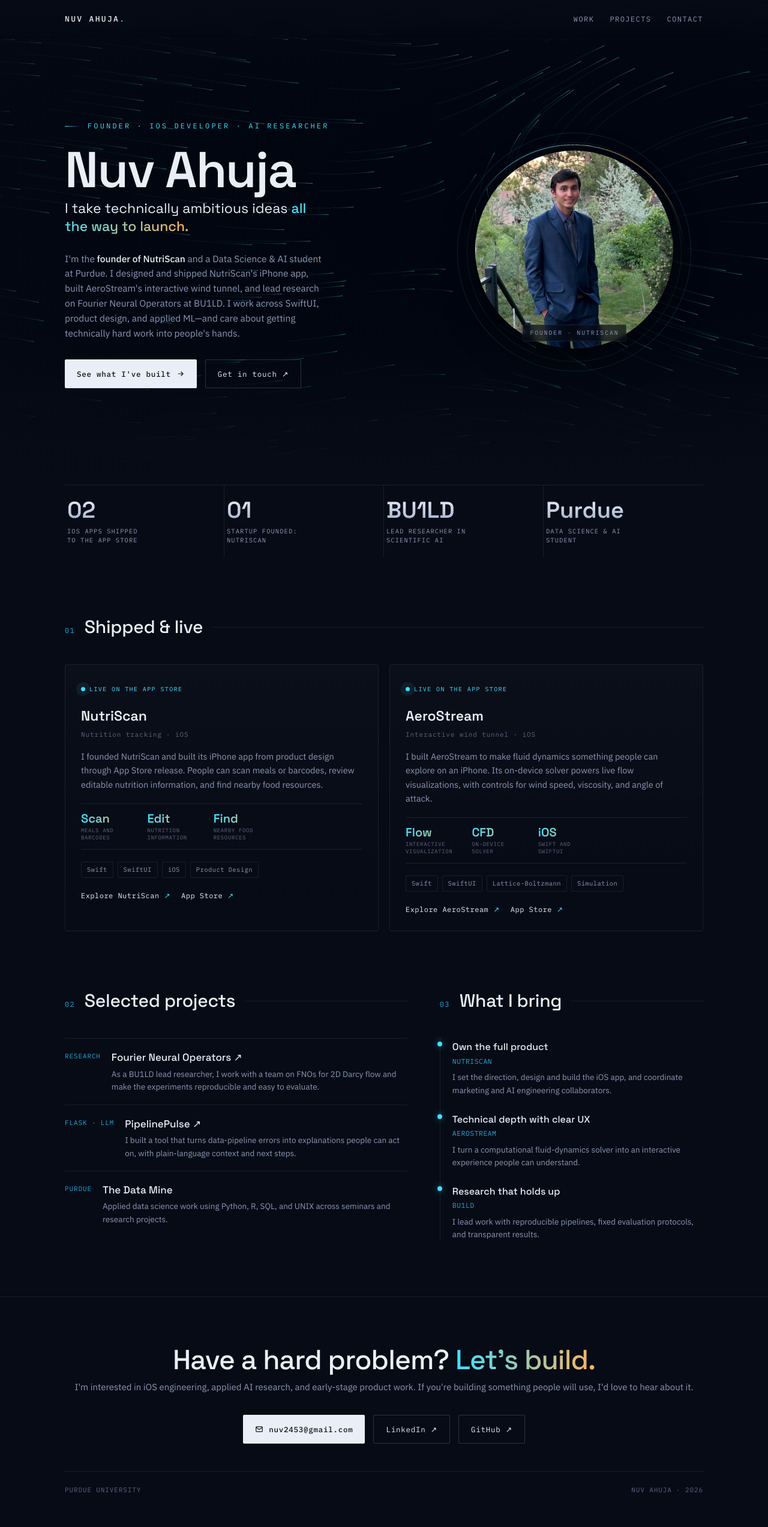
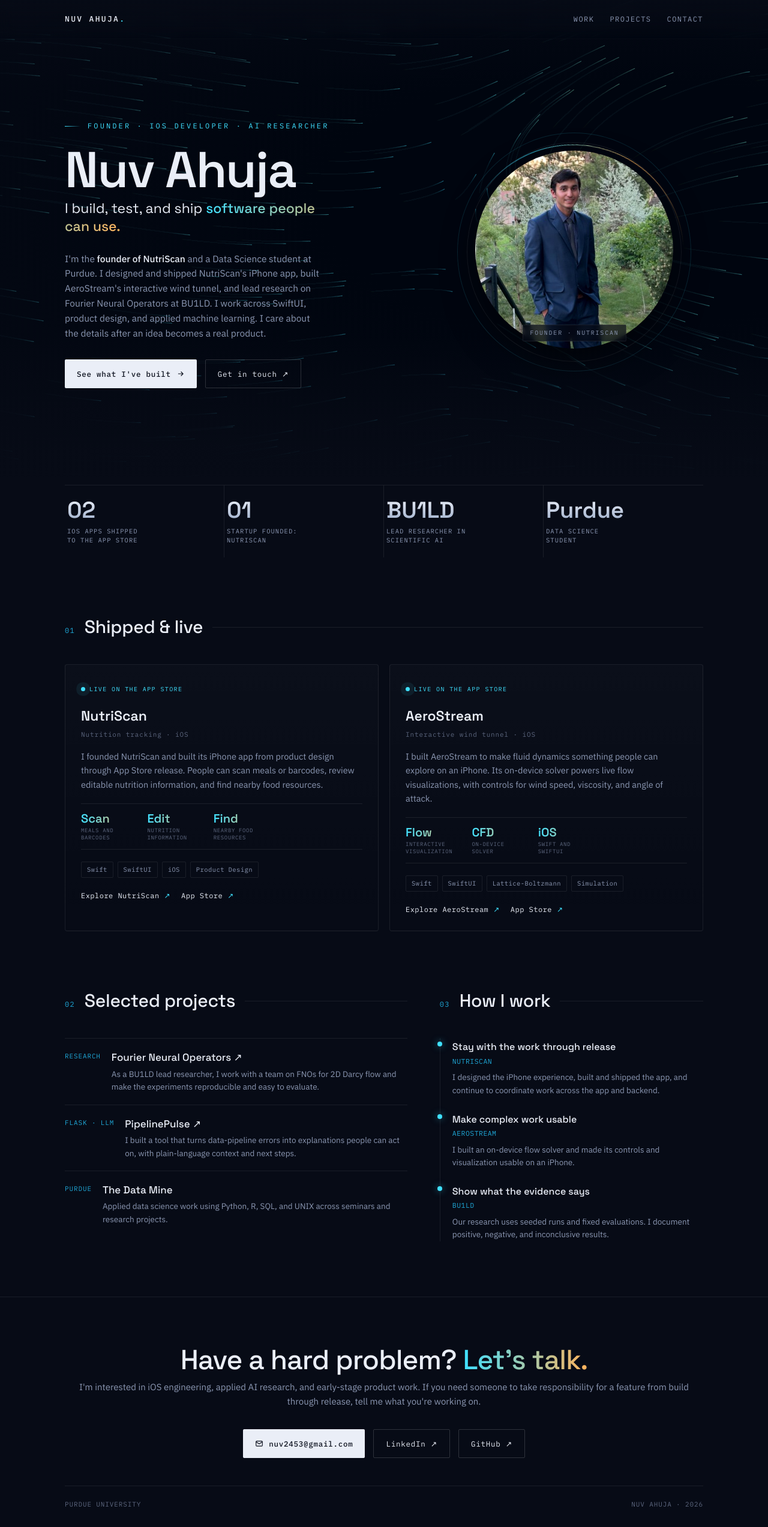
Before and after one commit to nuv2453-ah/portfolio, a plain HTML site: page index.html in a window 1280 px wide. Shown: the top 2545 px of the page at 60% size. Drawn offline with Linux system fonts and the light colour scheme; animation ran at ten frames a second.

Commit message:
Make portfolio claims more specific and accountable

```diff
--- a/index.html
+++ b/index.html
@@ -3,14 +3,14 @@
 <head>
 <meta charset="UTF-8" />
 <meta name="viewport" content="width=device-width, initial-scale=1.0" />
-<title>Nuv Ahuja — Founder, iOS Developer &amp; AI Researcher</title>
-<meta name="description" content="Nuv Ahuja founded NutriScan, shipped two iOS apps, and leads scientific machine learning research while studying Data Science &amp; AI at Purdue University." />
+<title>Nuv Ahuja | Founder, iOS Developer &amp; AI Researcher</title>
+<meta name="description" content="Nuv Ahuja founded NutriScan, shipped two iOS apps, and leads scientific machine learning research while studying Data Science at Purdue University." />
 <meta name="author" content="Nuv Ahuja" />
 <meta name="robots" content="index, follow" />
 <meta name="theme-color" content="#070B16" />
 <link rel="canonical" href="https://nuv2453-ah.github.io/portfolio/" />
 <meta property="og:type" content="website" />
-<meta property="og:title" content="Nuv Ahuja — Founder, iOS Developer &amp; AI Researcher" />
+<meta property="og:title" content="Nuv Ahuja | Founder, iOS Developer &amp; AI Researcher" />
 <meta property="og:description" content="From product design to App Store launch: two iOS apps shipped, a startup founded, and scientific ML research at Purdue." />
 <meta name="twitter:card" content="summary_large_image" />
 <meta property="og:url" content="https://nuv2453-ah.github.io/portfolio/" />
@@ -26,7 +26,7 @@
     "name": "Nuv Ahuja",
     "url": "https://nuv2453-ah.github.io/portfolio/",
     "image": "https://nuv2453-ah.github.io/portfolio/assets/nuv-ahuja-linkedin.jpg",
-    "description": "Founder of NutriScan, iOS developer, and AI researcher studying Data Science and AI at Purdue University.",
+    "description": "Founder of NutriScan, iOS developer, and applied AI researcher studying Data Science at Purdue University.",
     "sameAs": [
       "https://www.linkedin.com/in/nuv-ahuja-815a1413a/",
       "https://github.com/nuv2453-ah"
@@ -267,8 +267,8 @@
     <div class="hero-copy">
       <div class="eyebrow reveal">Founder · iOS Developer · AI Researcher</div>
       <h1 class="name reveal" id="hero-title">Nuv Ahuja</h1>
-      <p class="thesis reveal">I take technically ambitious ideas <span class="hl">all the way to launch.</span></p>
-      <p class="bio reveal">I'm the <strong>founder of NutriScan</strong> and a Data Science &amp; AI student at Purdue. I designed and shipped NutriScan's iPhone app, built AeroStream's interactive wind tunnel, and lead research on Fourier Neural Operators at BU1LD. I work across SwiftUI, product design, and applied ML—and care about getting technically hard work into people's hands.</p>
+      <p class="thesis reveal">I build, test, and ship <span class="hl">software people can use.</span></p>
+      <p class="bio reveal">I'm the <strong>founder of NutriScan</strong> and a Data Science student at Purdue. I designed and shipped NutriScan's iPhone app, built AeroStream's interactive wind tunnel, and lead research on Fourier Neural Operators at BU1LD. I work across SwiftUI, product design, and applied machine learning. I care about the details after an idea becomes a real product.</p>
       <div class="cta-row reveal">
         <a class="btn btn-primary" href="#work">See what I've built <svg viewBox="0 0 24 24" fill="none" stroke="currentColor" stroke-width="2" aria-hidden="true"><path d="M5 12h14M13 6l6 6-6 6"/></svg></a>
         <a class="btn btn-ghost" href="mailto:nuv2453@gmail.com">Get in touch ↗</a>
@@ -290,7 +290,7 @@
     <div class="stat reveal"><div class="v">02</div><div class="l">iOS apps shipped to the App Store</div></div>
     <div class="stat reveal"><div class="v">01</div><div class="l">startup founded: NutriScan</div></div>
     <div class="stat reveal"><div class="v">BU1LD</div><div class="l">lead researcher in scientific AI</div></div>
-    <div class="stat reveal"><div class="v">Purdue</div><div class="l">Data Science &amp; AI student</div></div>
+    <div class="stat reveal"><div class="v">Purdue</div><div class="l">Data Science student</div></div>
   </div></div>
 </div>
 
@@ -337,10 +337,10 @@
       <div class="proj reveal"><div class="pk">PURDUE</div><div><h4>The Data Mine</h4><p>Applied data science work using Python, R, SQL, and UNIX across seminars and research projects.</p></div></div>
     </div>
     <div>
-      <div class="sec-head reveal"><span class="sec-num">03</span><h2 class="sec-title">What I bring</h2><span class="sec-line"></span></div>
-      <div class="now-item reveal"><div class="role">Own the full product</div><div class="org">NUTRISCAN</div><p>I set the direction, design and build the iOS app, and coordinate marketing and AI engineering collaborators.</p></div>
-      <div class="now-item reveal"><div class="role">Technical depth with clear UX</div><div class="org">AEROSTREAM</div><p>I turn a computational fluid-dynamics solver into an interactive experience people can understand.</p></div>
-      <div class="now-item reveal"><div class="role">Research that holds up</div><div class="org">BU1LD</div><p>I lead work with reproducible pipelines, fixed evaluation protocols, and transparent results.</p></div>
+      <div class="sec-head reveal"><span class="sec-num">03</span><h2 class="sec-title">How I work</h2><span class="sec-line"></span></div>
+      <div class="now-item reveal"><div class="role">Stay with the work through release</div><div class="org">NUTRISCAN</div><p>I designed the iPhone experience, built and shipped the app, and continue to coordinate work across the app and backend.</p></div>
+      <div class="now-item reveal"><div class="role">Make complex work usable</div><div class="org">AEROSTREAM</div><p>I built an on-device flow solver and made its controls and visualization usable on an iPhone.</p></div>
+      <div class="now-item reveal"><div class="role">Show what the evidence says</div><div class="org">BU1LD</div><p>Our research uses seeded runs and fixed evaluations. I document positive, negative, and inconclusive results.</p></div>
     </div>
   </div></div>
 </section>
@@ -348,8 +348,8 @@
 <!-- ============ CONTACT ============ -->
 <footer id="contact" class="contact">
   <div class="wrap">
-    <p class="lead reveal">Have a hard problem? <span class="grad">Let's build.</span></p>
-    <p class="sub reveal">I'm interested in iOS engineering, applied AI research, and early-stage product work. If you're building something people will use, I'd love to hear about it.</p>
+    <p class="lead reveal">Have a hard problem? <span class="grad">Let's talk.</span></p>
+    <p class="sub reveal">I'm interested in iOS engineering, applied AI research, and early-stage product work. If you need someone to take responsibility for a feature from build through release, tell me what you're working on.</p>
     <div class="links reveal">
       <a class="btn btn-primary" href="mailto:nuv2453@gmail.com"><svg viewBox="0 0 24 24" fill="none" stroke="currentColor" stroke-width="2" aria-hidden="true"><rect x="3" y="5" width="18" height="14" rx="2"/><path d="m3 7 9 6 9-6"/></svg>nuv2453@gmail.com</a>
       <a class="btn btn-ghost" href="https://www.linkedin.com/in/nuv-ahuja-815a1413a/" target="_blank" rel="noopener noreferrer">LinkedIn ↗</a>
```
